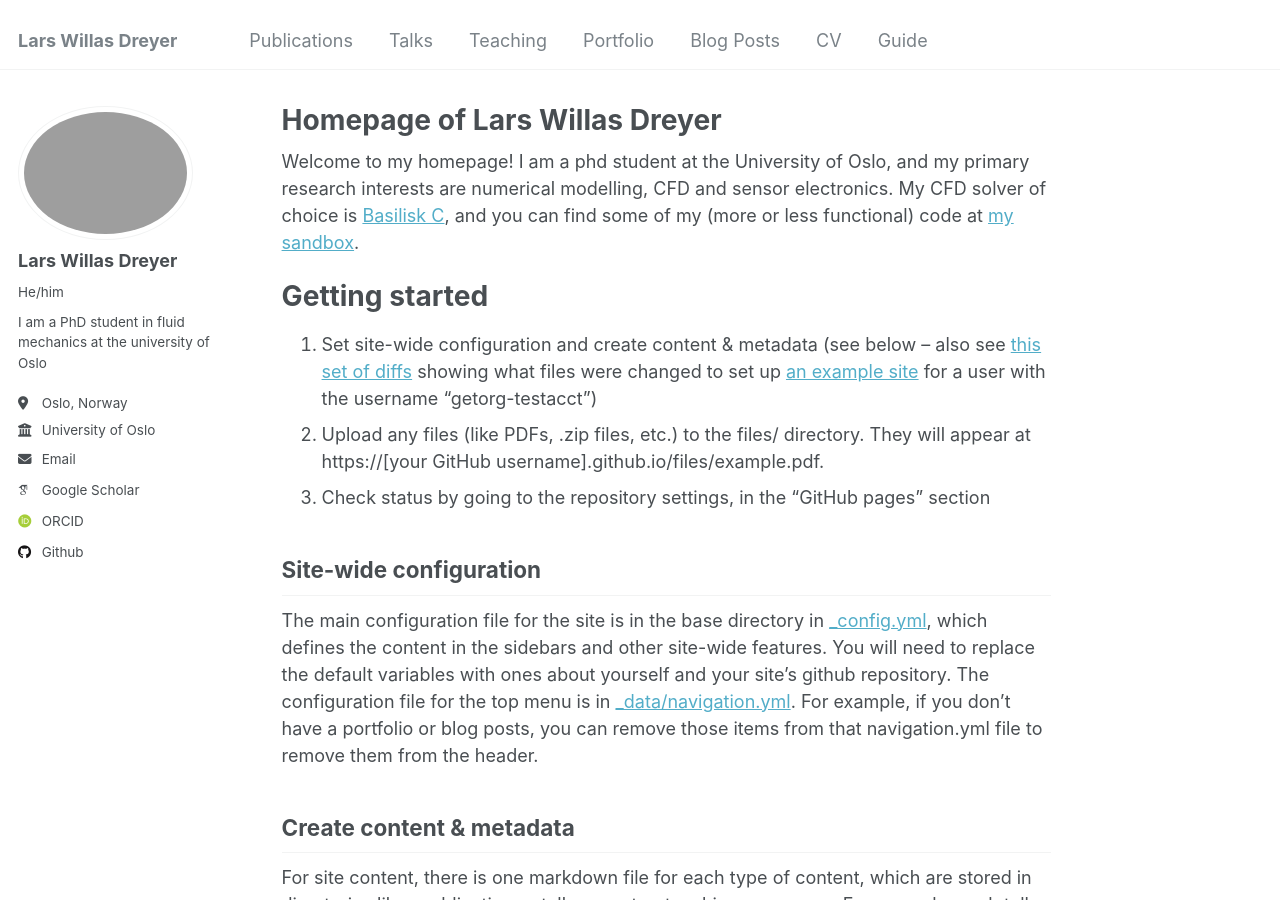
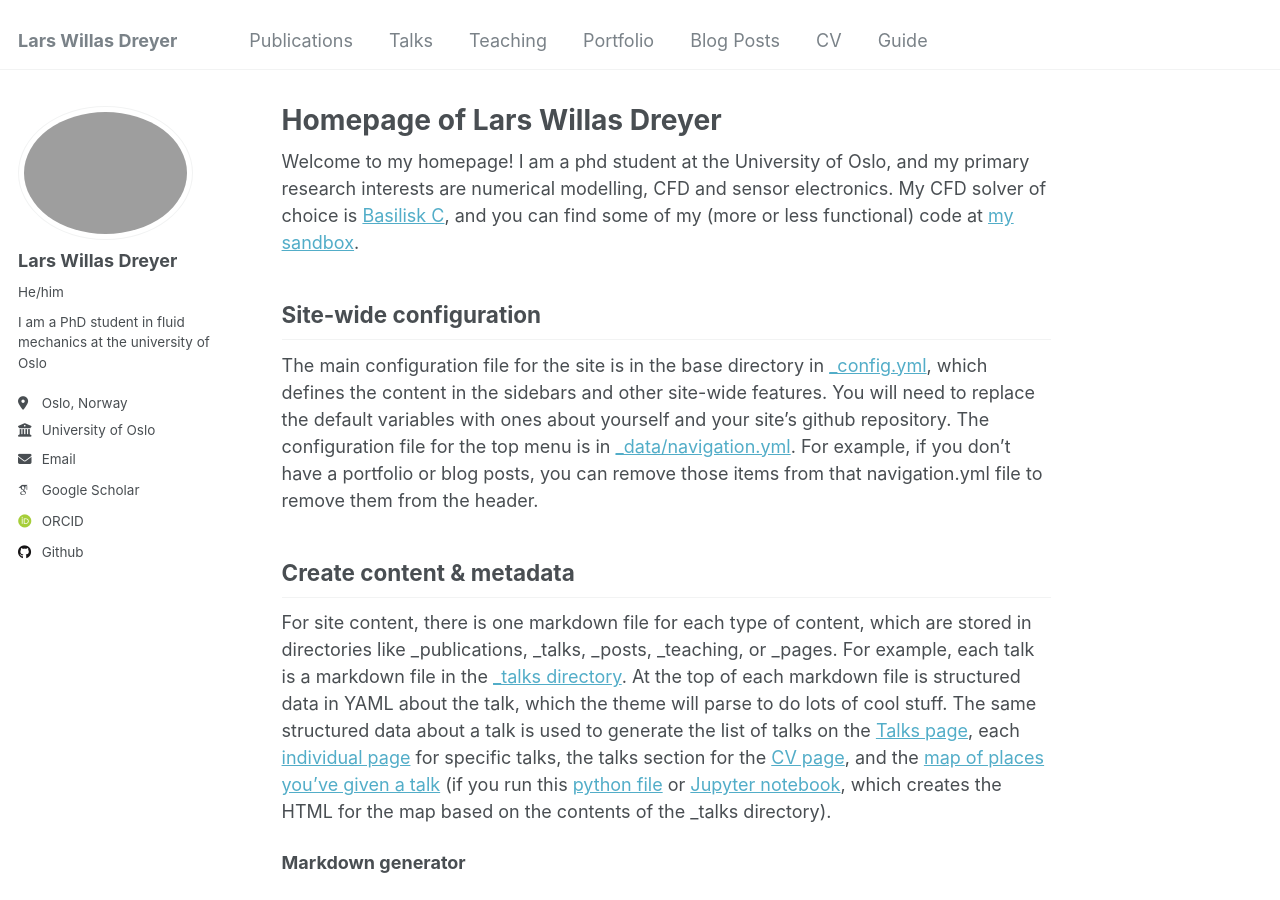
Before and after one commit to larswd/larswd.github.io, a Jekyll site: the page built from _pages/about.md, in a window 1280 px wide and 900 px high. Built offline with Jekyll 4.4.1, drawn with Linux system fonts in a browser that asks for light colours; some web fonts are replaced.

Commit message:
Updated about and CV

```diff
--- a/_pages/about.md
+++ b/_pages/about.md
@@ -11,13 +11,6 @@ Welcome to my homepage!  I am a phd student at the University of Oslo, and my
 primary research interests are numerical modelling, CFD and sensor electronics. My CFD solver of choice is
 [Basilisk C](http://www.basilisk.fr), and you can find some of my (more or less functional) code at [my sandbox](basilisk.fr/sandbox/larswd/README).
 
-
-Getting started
-======
-
-1. Set site-wide configuration and create content & metadata (see below -- also see [this set of diffs](http://archive.is/3TPas) showing what files were changed to set up [an example site](https://getorg-testacct.github.io) for a user with the username "getorg-testacct")
-2. Upload any files (like PDFs, .zip files, etc.) to the files/ directory. They will appear at https://[your GitHub username].github.io/files/example.pdf.
-3. Check status by going to the repository settings, in the "GitHub pages" section
 
 Site-wide configuration
 ------
```
Also changed, not shown: _pages/cv.md (+3 -16 lines), 1 other file.
